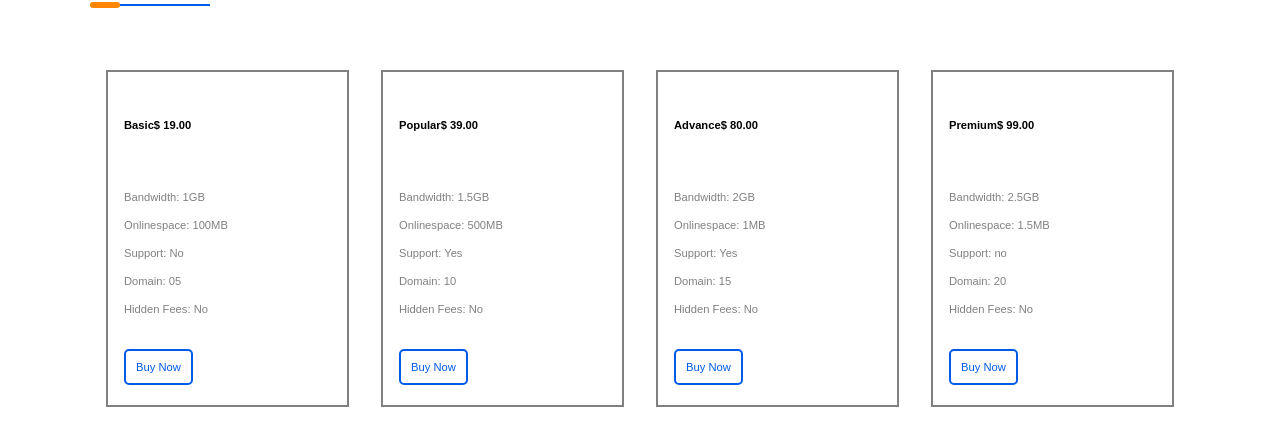
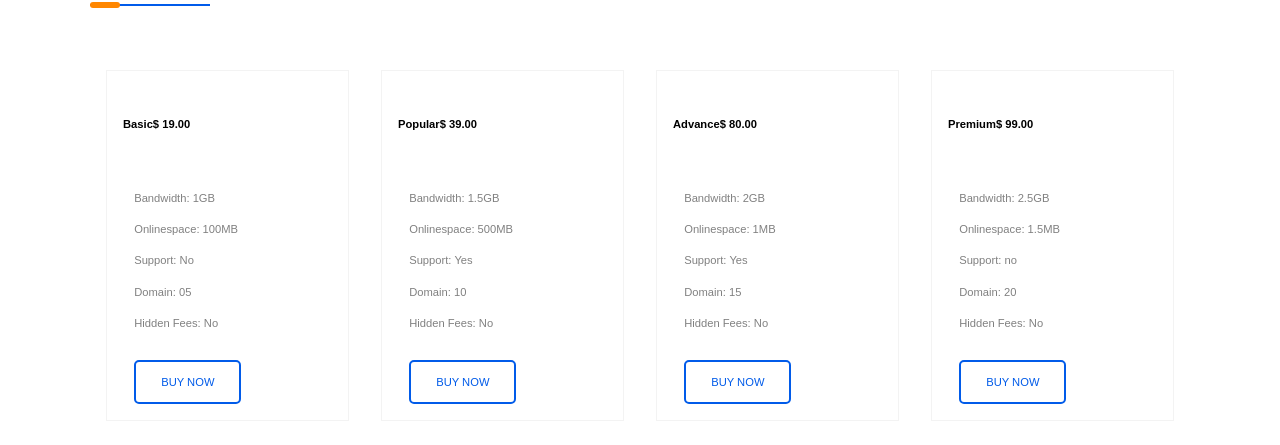
Before and after one commit to minahilhussain/zooki, a React (Create React App) app: page / in a window 1280 px wide. Shown: the part 4137-4582 px from the top of the page. Built offline with nearby package versions, Linux system fonts and the light colour scheme.

Commit message:
added price styling

```diff
--- a/src/css/Pricing.css
+++ b/src/css/Pricing.css
@@ -14,10 +14,10 @@
 .price-card {
   margin: 1rem;
   padding: 2rem 1rem;
-  border: 2px solid grey;
+  border: 1px solid #f3f3f3;
 }
-.price-card p{
-  line-height: 1.5;
+.price-card p {
+  line-height: 1.8;
   color: grey;
 }
 .price-card a{
@@ -25,14 +25,24 @@
   background-color: #fff;
   color: #015be9;
   border: 2px solid #015be9;
-  padding: 10px;
+  padding: 14px 25px;
   border-radius: 5px;
-  margin: 1rem 0 !important;
+  margin: 1rem 0.7rem !important;
+  text-transform: uppercase;
 }
 .price-card a:hover {
   background-color: #015be9;
   color: #fff;
+  box-shadow: 0 3px 20px -8px #000;
+
 }
 .price-card .text {
-  padding: 2rem 0;
+  padding: 2rem 0 2rem 0.7rem;
 }
+#pricing .price-card:hover {
+  border-color: #fff;
+  box-shadow: 0 0 10px rgb(0 0 0 / 10%);
+  -webkit-transform: scale(1.01);
+  transform: scale(1.03);
+  transition: all .5s;
+}
```
